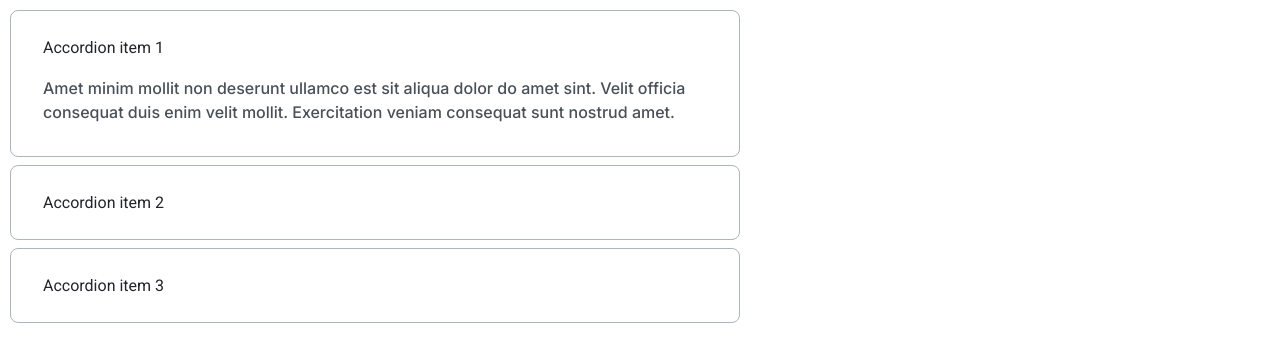
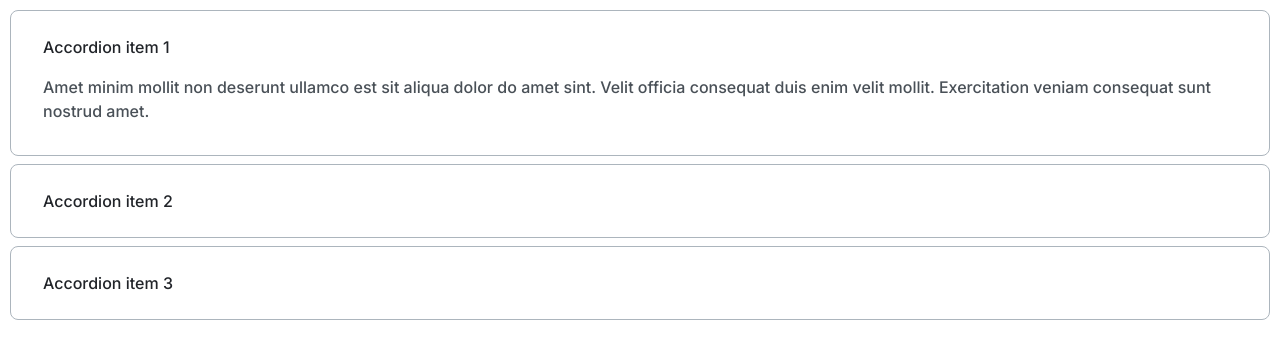
Before and after one commit to js-tasks-ru/htmlcss-20230227_evgeniy-gartsev, a website: page 03-lection1/02-accordion/index.html in a window 1280 px wide. Both pictures are taken after a click on the heading "Accordion item 1". Drawn offline with Linux system fonts and the light colour scheme.

Commit message:
Review 1

```diff
--- a/03-lection1/02-accordion/accordion.css
+++ b/03-lection1/02-accordion/accordion.css
@@ -1,11 +1,3 @@
-.accordion-wrapper {
-  padding: 10px;
-}
-
-.accordion {
-  max-width: 730px;
-}
-
 .accordion__item {
   background: var(--white);
   border: 1px solid var(--gray-1);
@@ -22,7 +14,7 @@
   margin-bottom: 0px;
 }
 
-.accordion-content {
+.accordion__content {
   padding-top: 16px;
 }
 
@@ -47,6 +39,12 @@
 .accordion__title {
   display: inline;
   cursor: pointer;
+  font-family: 'Inter';
+  font-style: normal;
+  font-weight: 400;
+  font-size: 16px;
+  line-height: 24px;
+  color: var(--black);
 }
 
 .accordion__details {
--- a/03-lection1/02-accordion/index.html
+++ b/03-lection1/02-accordion/index.html
@@ -4,15 +4,16 @@
   <head>
     <link rel="stylesheet" href="../../assets/css/main.css" />
     <link rel="stylesheet" href="./accordion.css" />
+    <link rel="stylesheet" href="../wrapper.css" />
   </head>
   <body>
-    <div class="accordion-wrapper">
+    <div class="wrapper">
       <div class="accordion">
         <details class="accordion__item">
           <summary class="accordion__summary">
-            <p class="accordion__title">Accordion item 1</p>
+            <h3 class="accordion__title">Accordion item 1</h3>
           </summary>
-          <div class="accordion-content">
+          <div class="accordion__content">
             <p class="accordion__details">
               Amet minim mollit non deserunt ullamco est sit aliqua dolor do
               amet sint. Velit officia consequat duis enim velit mollit.
@@ -23,9 +24,9 @@
 
         <details class="accordion__item">
           <summary class="accordion__summary">
-            <p class="accordion__title">Accordion item 2</p>
+            <h3 class="accordion__title">Accordion item 2</h3>
           </summary>
-          <div class="accordion-content">
+          <div class="accordion__content">
             <p class="accordion__details">
               Amet minim mollit non deserunt ullamco est sit aliqua dolor do
               amet sint. Velit officia consequat duis enim velit mollit.
@@ -36,9 +37,9 @@
 
         <details class="accordion__item">
           <summary class="accordion__summary">
-            <p class="accordion__title">Accordion item 3</p>
+            <h3 class="accordion__title">Accordion item 3</h3>
           </summary>
-          <div class="accordion-content">
+          <div class="accordion__content">
             <p class="accordion__details">
               Amet minim mollit non deserunt ullamco est sit aliqua dolor do
               amet sint. Velit officia consequat duis enim velit mollit.
--- /dev/null
+++ b/03-lection1/wrapper.css
@@ -0,0 +1,3 @@
+.wrapper {
+    padding: 10px;
+}
--- a/components/container/container.css
+++ b/components/container/container.css
@@ -1,4 +1,5 @@
 .container {
     max-width: 1110px;
     margin: 0 auto;
+    padding: 96px 160px 77px;
 }
--- a/components/header/header.css
+++ b/components/header/header.css
@@ -1,6 +1,5 @@
 .header {
     background-color: var(--white);
-    padding: 96px 160px 77px;
 }
 
 .header__title {
```
Also changed, not shown: 03-lection1/01-button/button.css (+2 -6 lines), 03-lection1/01-button/index.html (+2 -1 lines), index.html (+7 -1 lines).
